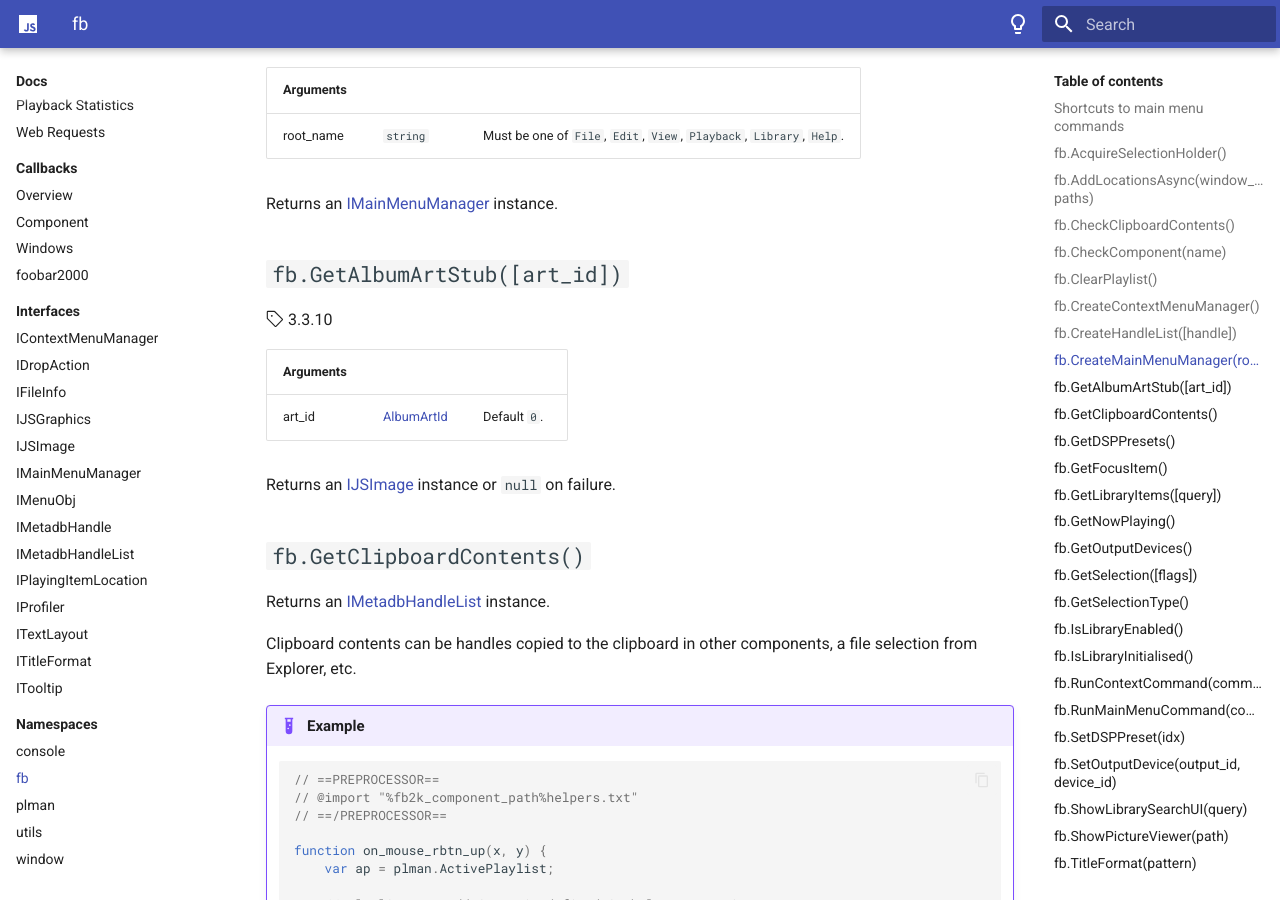
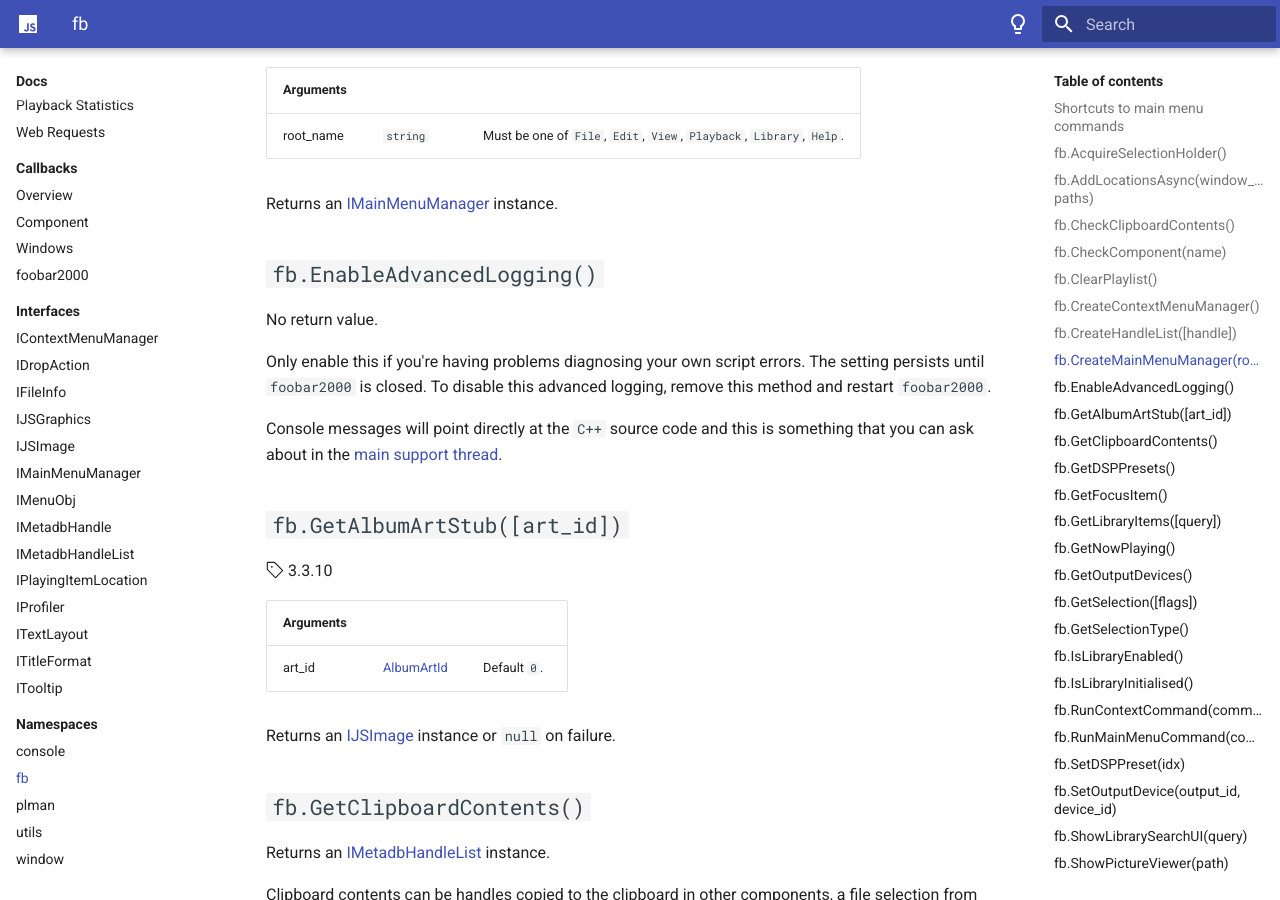
Before and after one commit to jscript-panel/jscript-panel.github.io, an MkDocs documentation site: the page built from docs/docs/namespaces/fb.md, in a window 1280 px wide and 900 px high, scrolled down 4759 px. Built offline with MkDocs 1.6.1 and Material for MkDocs 9.7.7, drawn with Linux system fonts in a browser that asks for light colours.

Commit message:
EnableAdvancedLogging

```diff
--- a/docs/docs/namespaces/fb.md
+++ b/docs/docs/namespaces/fb.md
@@ -149,6 +149,16 @@ Returns an [IMetadbHandleList](../interfaces/IMetadbHandleList.md) instance.
 |root_name|`string`|Must be one of `File`, `Edit`, `View`, `Playback`, `Library`, `Help`.
 
 Returns an [IMainMenuManager](../interfaces/IMainMenuManager.md) instance.
+
+## `fb.EnableAdvancedLogging()`
+No return value.
+
+Only enable this if you're having problems diagnosing your own script errors. The setting persists
+until `foobar2000` is closed. To disable this advanced logging, remove this method and restart
+`foobar2000`.
+
+Console messages will point directly at the `C++` source code and this is something that you can
+ask about in the [main support thread](https://hydrogenaud.io/index.php/topic,110499.0.html).
 
 ## `fb.GetAlbumArtStub([art_id])`
 :octicons-tag-24: 3.3.10
```
